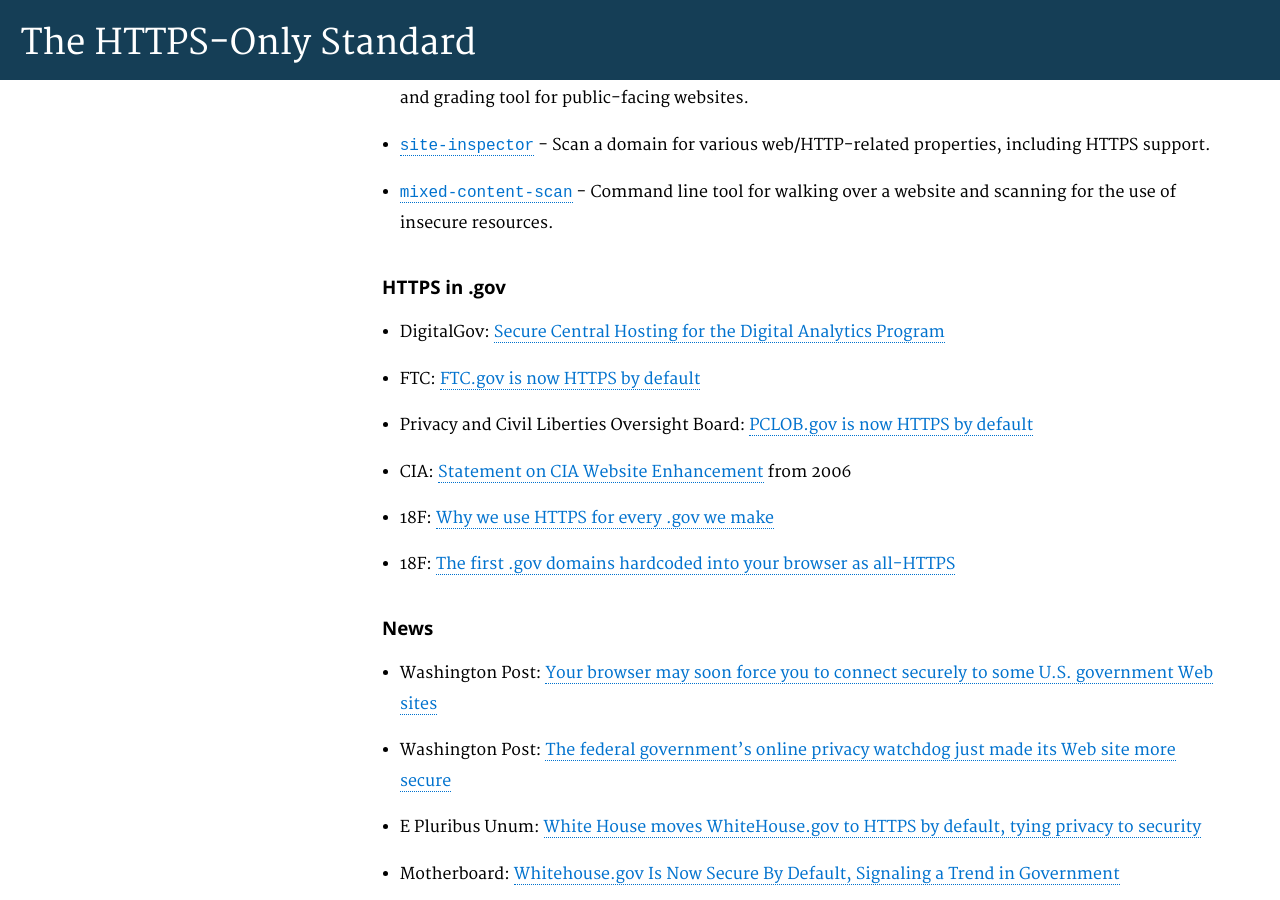
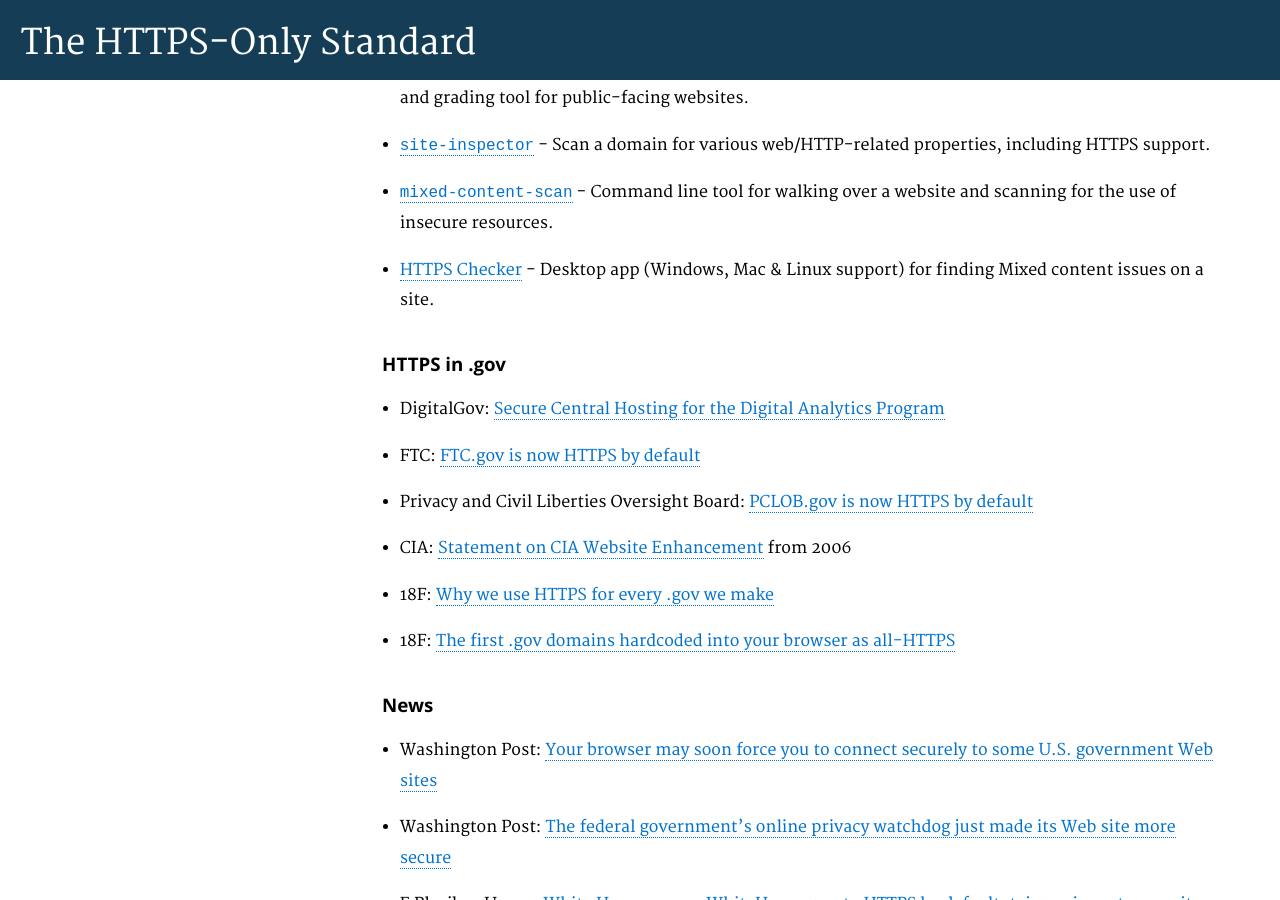
Before and after one commit to GSA/https, a Jekyll site: the page built from pages/resources.md, in a window 1280 px wide and 900 px high, scrolled down 826 px. Built offline with Jekyll 4.4.1, drawn with Linux system fonts in a browser that asks for light colours; Markdown is read by kramdown in place of the engine named in the settings.

Commit message:
Added a link to HTTPS Checker, a new desktop app for checking these issues

```diff
--- a/pages/resources.md
+++ b/pages/resources.md
@@ -24,6 +24,7 @@
 * [`ssllabs-scan`](https://github.com/ssllabs/ssllabs-scan) - Command line tool for the API for [SSL Labs](https://www.ssllabs.com/ssltest/), a universally referenced HTTPS evaluation and grading tool for public-facing websites.
 * [`site-inspector`](https://github.com/benbalter/site-inspector) - Scan a domain for various web/HTTP-related properties, including HTTPS support.
 * [`mixed-content-scan`](https://github.com/bramus/mixed-content-scan) - Command line tool for walking over a website and scanning for the use of insecure resources.
+* [HTTPS Checker](https://www.ecommerce.co.uk/httpschecker.html) - Desktop app (Windows, Mac & Linux support) for finding Mixed content issues on a site.
 
 ### HTTPS in .gov
 
```
